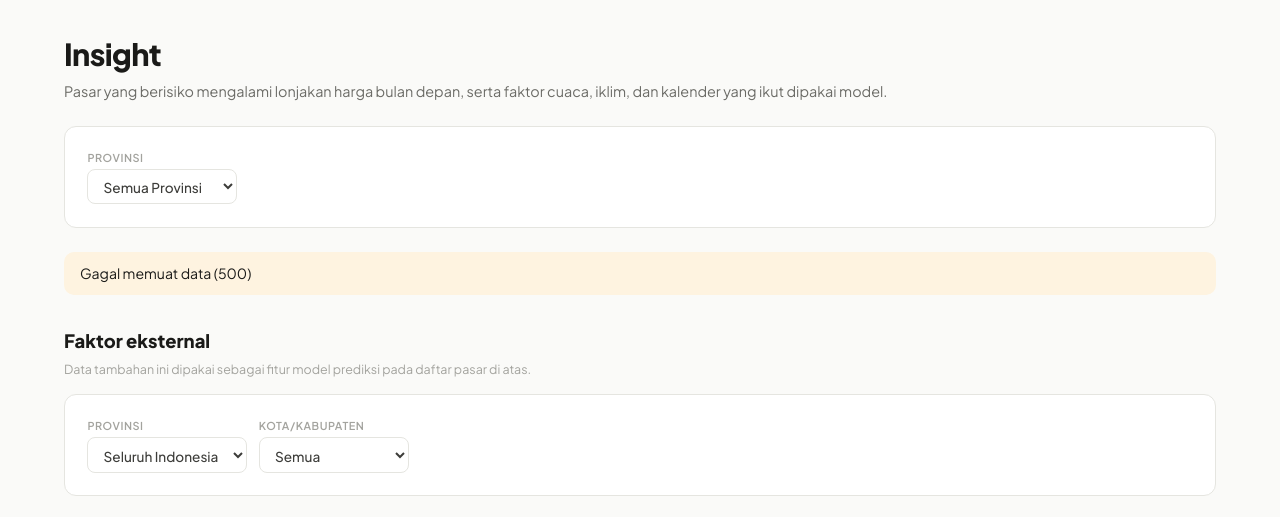
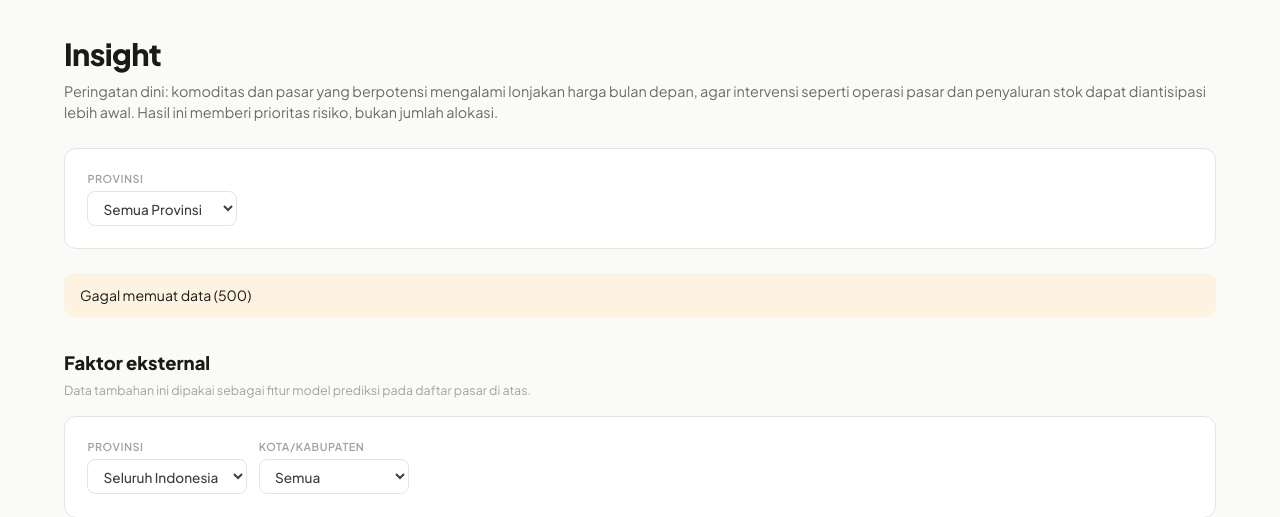
Before and after one commit to lailaahfr/datara, a Flask app: template templates/insight.html in a window 1280 px wide. Shown: the part 65-582 px from the top of the page. Run offline with Flask 3, Linux system fonts and the light colour scheme; the template is opened without the code that fills it, so the values that code supplies are empty; some libraries are stand-ins or nearby versions.

Commit message:
update insight dan readme

```diff
--- a/templates/insight.html
+++ b/templates/insight.html
@@ -3,7 +3,7 @@
 {% block isi %}
 <div class="judul-hal">
   <h1>Insight</h1>
-  <p>Pasar yang berisiko mengalami lonjakan harga bulan depan, serta faktor cuaca, iklim, dan kalender yang ikut dipakai model.</p>
+  <p>Peringatan dini: komoditas dan pasar yang berpotensi mengalami lonjakan harga bulan depan, agar intervensi seperti operasi pasar dan penyaluran stok dapat diantisipasi lebih awal. Hasil ini memberi prioritas risiko, bukan jumlah alokasi.</p>
 </div>
 <div class="kartu kartu-pad mb">
   <div class="filter"><label>Provinsi <select id="k-prov"><option value="Semua Provinsi">Semua Provinsi</option>{% for p in provinsi %}<option value="{{ p.nilai }}">{{ p.nama }}</option>{% endfor %}</select></label></div>
```
Also changed, not shown: README.md.
